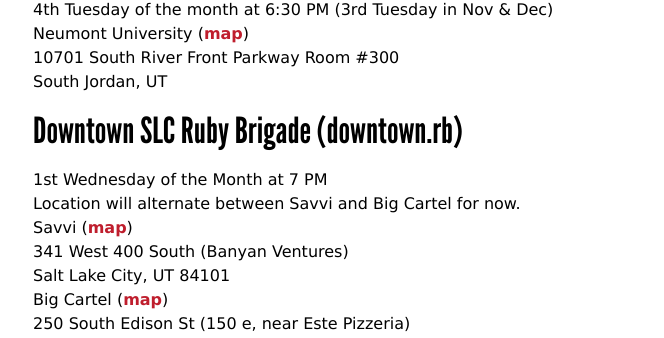
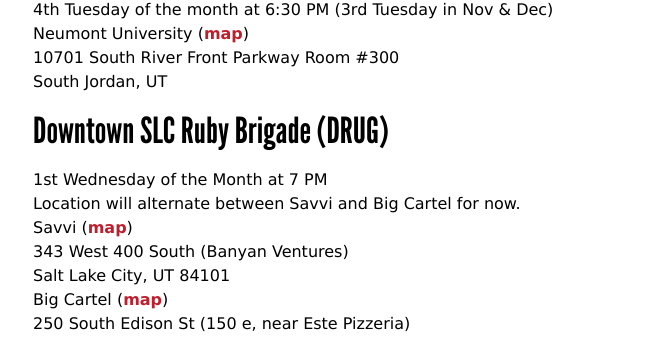
Before and after one commit to urug/urug.github.io, a Jekyll site: the page built from index.html, in a window 1280 px wide. Shown: the part 600-938 px from the top of the page, without its empty margins (307-971 px from the left). Built offline with Jekyll 4.4.1, drawn with Linux system fonts in a browser that asks for light colours.

Commit message:
Updated map/corrected address on downtown meetup

```diff
--- a/index.html
+++ b/index.html
@@ -16,11 +16,11 @@
 10701 South River Front Parkway Room #300<br>
 South Jordan, UT</p>
 
-<h2 id="downtown.rb">Downtown SLC Ruby Brigade (downtown.rb)</h2>
+<h2 id="downtown.rb">Downtown SLC Ruby Brigade (DRUG)</h2>
 <p>1st Wednesday of the Month at 7 PM<br>
 Location will alternate between Savvi and Big Cartel for now. </br>
 <strong>Savvi</strong> (<a href="http://goo.gl/maps/wTvlb" target="_blank">map</a>)<br>
-341 West 400 South (Banyan Ventures)<br>
+343 West 400 South (Banyan Ventures)<br>
 Salt Lake City, UT 84101<br>
 <strong>Big Cartel </strong>(<a href="http://goo.gl/maps/eV5t" target="_blank">map</a>)<br>
 250 South Edison St (150 e, near Este Pizzeria)<br>
```
